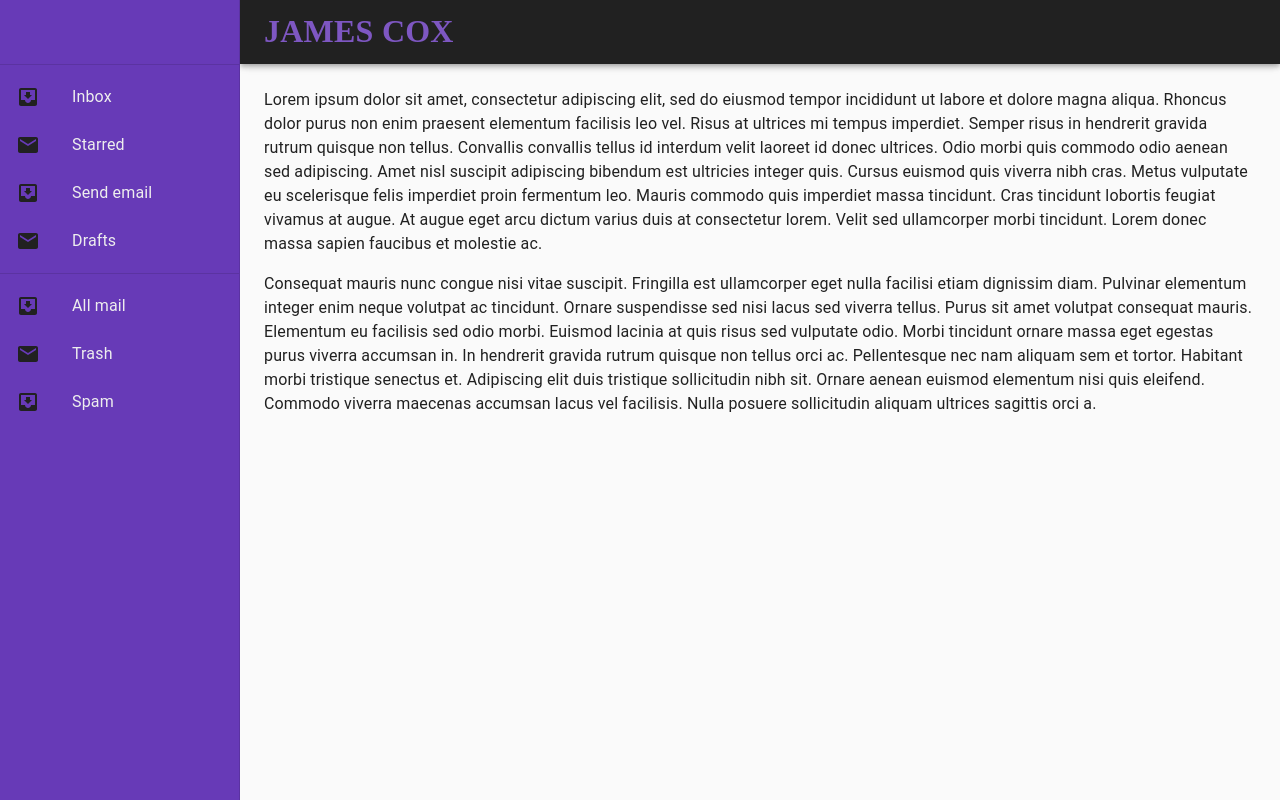
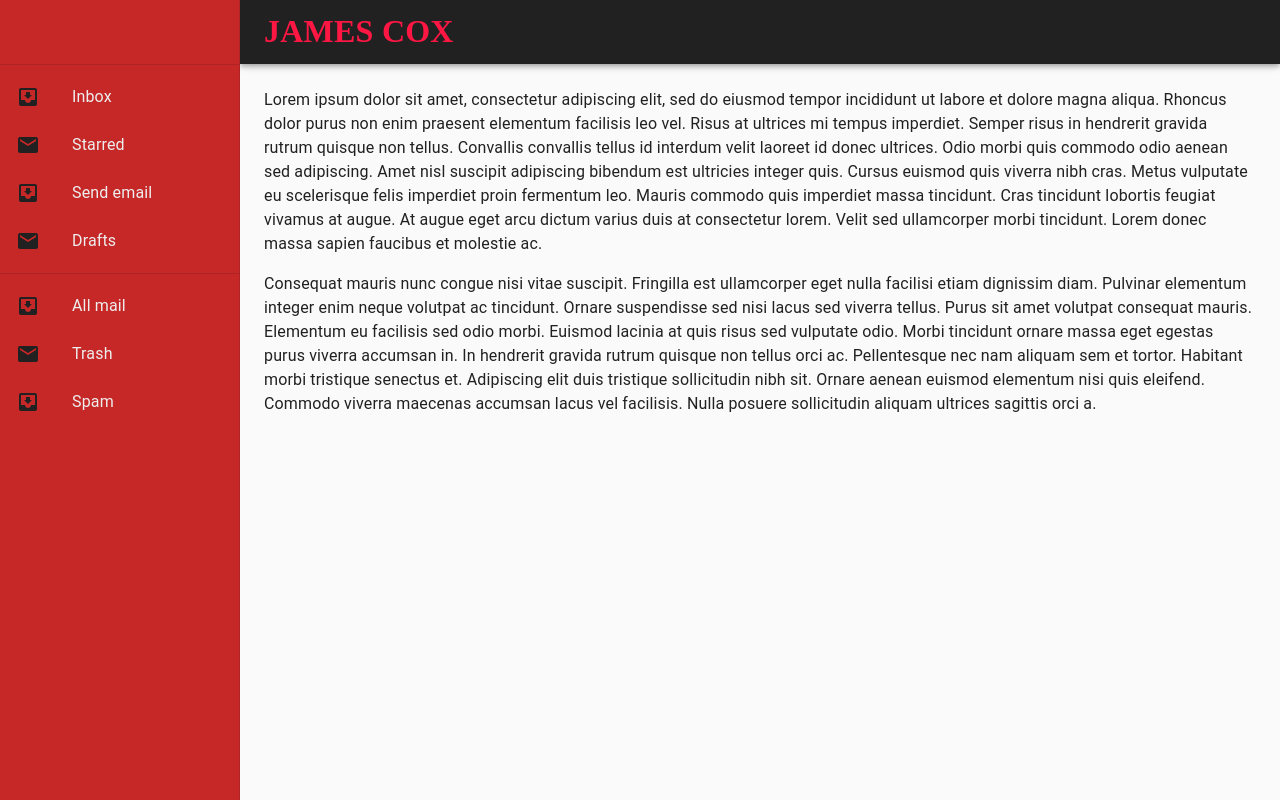
Before and after one commit to jamesncox/portfolio, a React (Create React App) app: page / in a window 1280 px wide. Built offline with nearby package versions, Linux system fonts and the light colour scheme; the HTML template or start-up script is replaced by a standard one; a web font is replaced by a local one.

Commit message:
Update ResponsiveDrawer colors

```diff
--- a/src/components/layout/ResponsiveDrawer.js
+++ b/src/components/layout/ResponsiveDrawer.js
@@ -31,7 +31,7 @@ const useStyles = makeStyles((theme) => ({
     },
     appBar: {
         backgroundColor: "#212121",
-        color: "#7e57c2",
+        color: "#ff1744",
         [theme.breakpoints.up('sm')]: {
             width: `calc(100% - ${drawerWidth}px)`,
             marginLeft: drawerWidth,
@@ -46,7 +46,7 @@ const useStyles = makeStyles((theme) => ({
     // necessary for content to be below app bar
     toolbar: theme.mixins.toolbar,
     drawerPaper: {
-        backgroundColor: "#673ab7",
+        backgroundColor: "#c62828",
         color: "#eeeeee",
         width: drawerWidth,
     },
@@ -57,7 +57,7 @@ const useStyles = makeStyles((theme) => ({
         padding: theme.spacing(3),
     },
     icons: {
-        color: "#212121"
+        color: "#212121",
     },
     text: {
         // fontFamily: "'Codystar', cursive",
```
